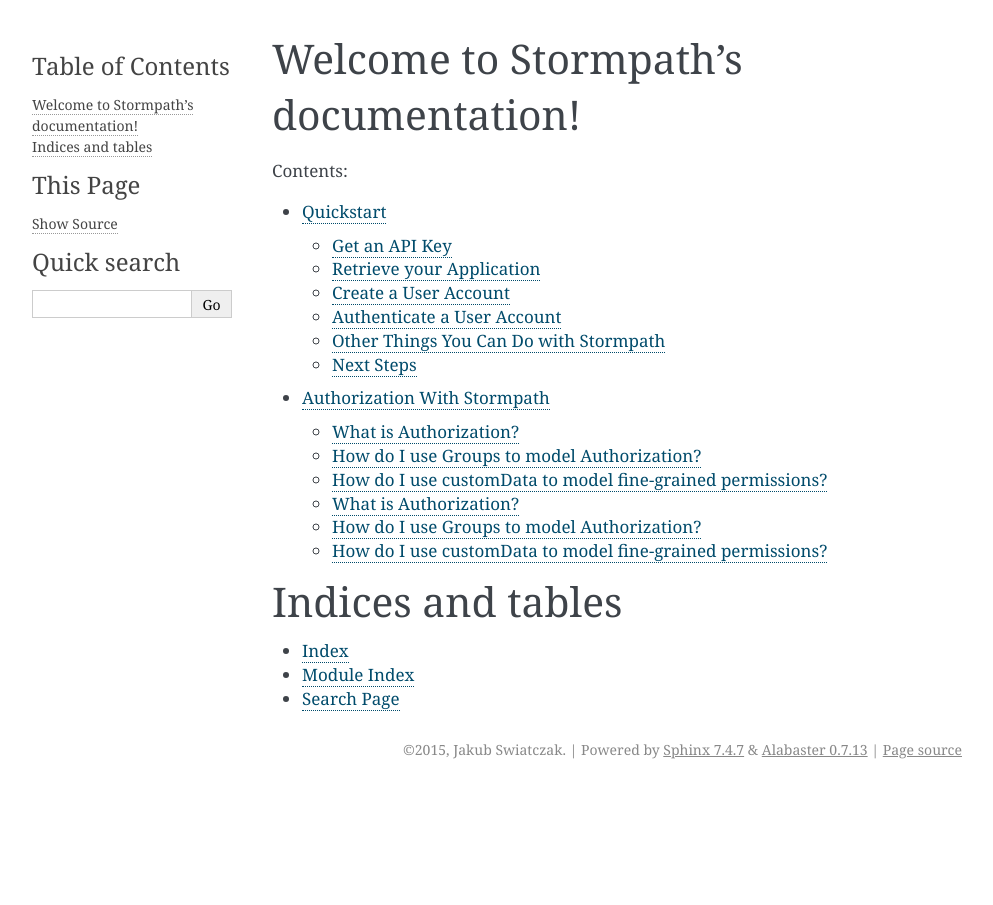
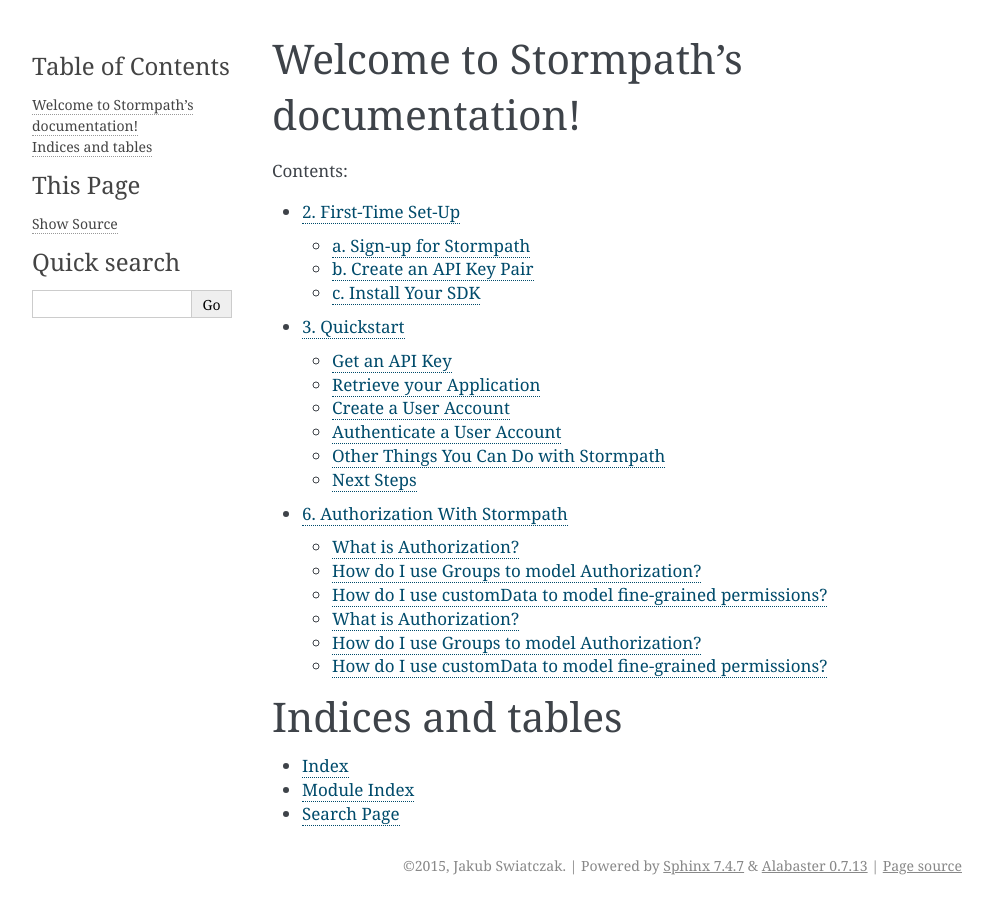
Before and after one commit to stormpath/stormpath-documentation, a Sphinx documentation site: the page built from source/index.rst, in a window 1280 px wide. Shown: the whole page, without its empty margins (148-1141 px from the left). Built offline with Sphinx 7.4.7, drawn with Linux system fonts in a browser that asks for light colours; some of the changed lines change nothing that is shown.

Commit message:
Added Setup, revised existing sections

```diff
--- /dev/null
+++ b/source/002_setup.rst
@@ -0,0 +1,44 @@
+********************
+2. First-Time Set-Up
+********************
+
+Now that you've decided that Stormpath is right for you, let's jump right in and get you set-up.
+
+a. Sign-up for Stormpath
+========================
+
+1. First, go to `https://api.stormpath.com/register <https://api.stormpath.com/register>`_ and complete the form.
+2. You will receive a confirmation email with an activation link.
+3. Once you click the link, Stormpath will create a Stormpath Account along with a Tenant. Your Tenant name will be a unique pair of two randomly-generated words separated by a hyphen (i.e. "iron-troop").
+
+.. note::
+
+	Note your tenant name! You will need this in the future in order to log-in to your Account's Admin Console.
+
+4. From this screen, re-enter your password and click "Log In" to enter the Admin Console. From here you will be able to perform all of the administrative functions required for your Stormpath Account. Let's start by creating an API key.
+
+
+b. Create an API Key Pair
+===========================
+
+In order to use the Stormpath API, you will need an API key. To get one, follow these steps:
+
+1. On the right side of the Admin Console Dashboard, under "Developer Tools", click the "Create API Key" button.
+
+2. A dialogue box will come up, with additional information about the key. You will now be able to download your key in the form of a ``apiKey.properties`` file. This file contains your Stormpath API Key information, which can be used to authenticate with the Stormpath API.
+
+.. note::
+
+	Your API Key should be stored in a secure location. For example, you could place it in a hidden ``stormpath`` directory::
+
+		$ mkdir ~/.stormpath
+ 		$ mv ~/Downloads/apiKey.properties ~/.stormpath/
+
+ 	We also recommend that you change the file’s permissions to prevent access by other users. You can do this by running::
+
+		$ chmod go-rwx ~/.stormpath/apiKey.properties
+
+*{Integration-only section for SDK Installation}*
+
+c. Install Your SDK
+===================
--- a/source/rest_quickstart.rst
+++ b/source/003_quickstart.rst
@@ -1,5 +1,6 @@
-Quickstart
-----
+*************
+3. Quickstart
+*************
 
 This quickstart will get you up and running with Stormpath in about 7
 minutes and give you a good initial feel for the Stormpath REST API.
--- a/source/authz.rst
+++ b/source/006_authorization.rst
@@ -1,5 +1,6 @@
-Authorization With Stormpath
-============================
+*******************************
+6. Authorization With Stormpath
+*******************************
 
 What is Authorization?
 ----------------------
--- a/source/index.rst
+++ b/source/index.rst
@@ -11,8 +11,9 @@
 .. toctree::
    :maxdepth: 2
 
-   rest_quickstart
-   authz
+   002_setup
+   003_quickstart
+   006_authorization
 
 
 
```
